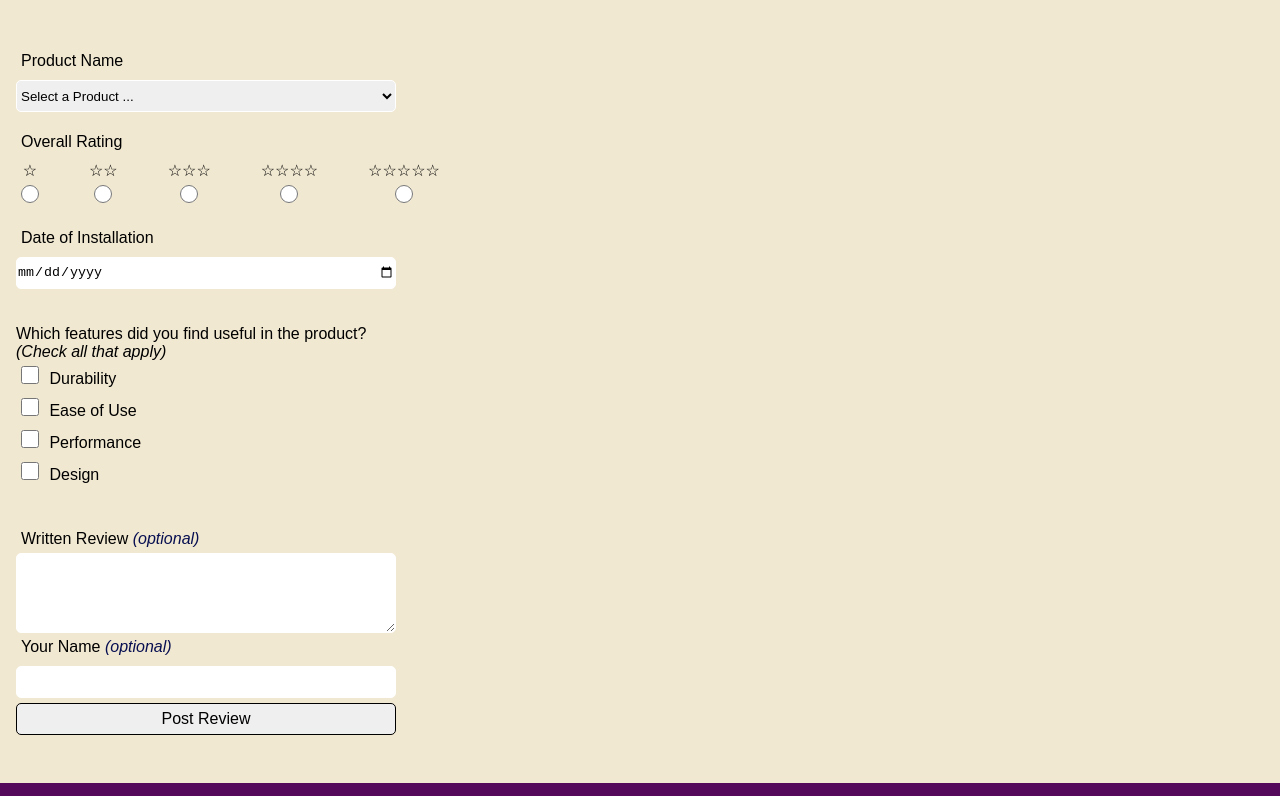
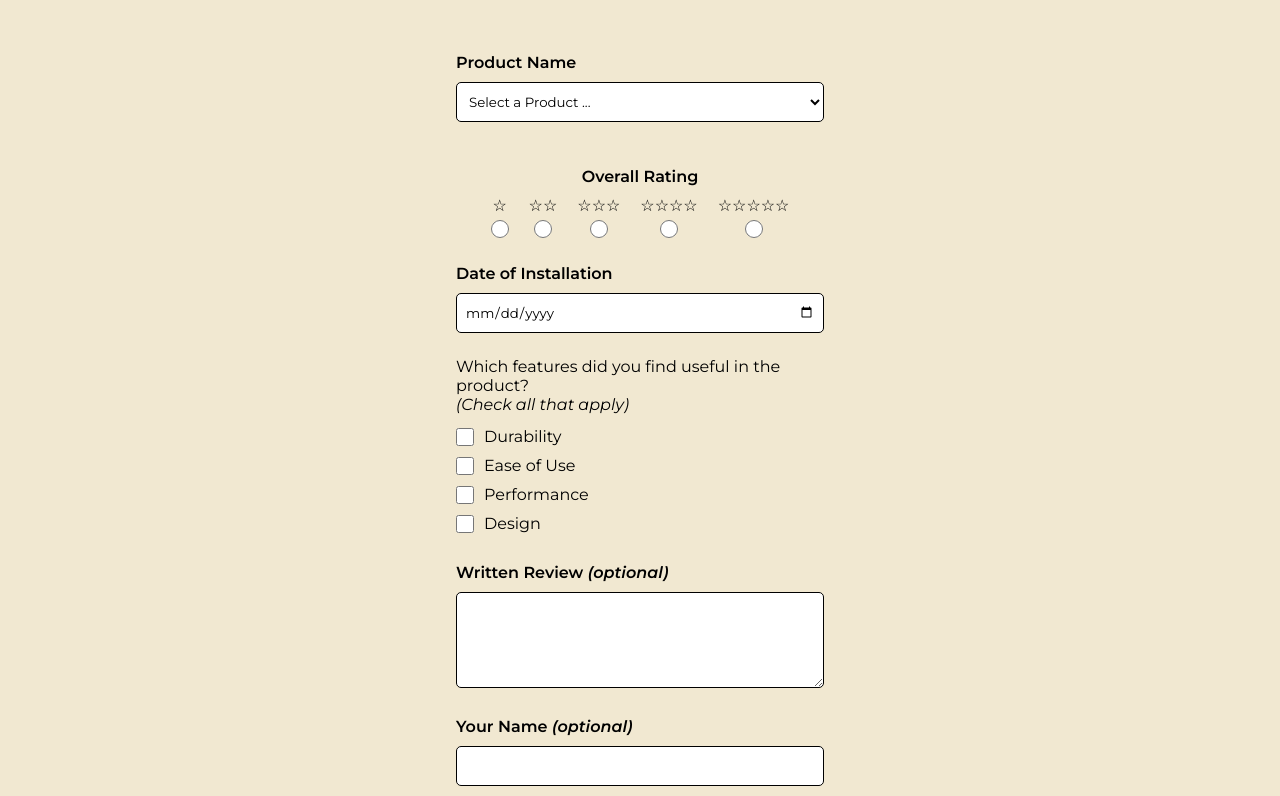
Before and after one commit to jsr7k-dotcom/wdd131, a plain HTML site: page form.html in a window 1280 px wide. Shown: the part 70-866 px from the top of the page. Drawn offline with Linux system fonts and the light colour scheme.

Commit message:
Fixed Styles

```diff
--- a/form.html
+++ b/form.html
@@ -11,9 +11,9 @@
     <link rel="stylesheet" href="styles/form-mobile.css">
     <script src="scripts/form.js" defer></script>
 
-    <link rel="preconnect" href="https://fonts.googleapis.com">
-    <link rel="preconnect" href="https://fonts.gstatic.com" crossorigin>
-    <link href="https://fonts.googleapis.com/css2?family=Roboto:ital,wght@0,100..900;1,100..900&display=swap" rel="stylesheet">
+<link rel="preconnect" href="https://fonts.googleapis.com">
+<link rel="preconnect" href="https://fonts.gstatic.com" crossorigin>
+<link href="https://fonts.googleapis.com/css2?family=Montserrat:ital,wght@0,100..900;1,100..900&family=Roboto:ital,wght@0,100..900;1,100..900&display=swap" rel="stylesheet">
 </head>
 
 <body>
--- a/styles/form.css
+++ b/styles/form.css
@@ -1,10 +1,9 @@
 :root {
-    --primary-color: #f3f3f3; /* Vanilla */
-    --secondary-color: #54095b; /* Rose Taupe - Morado Oscuro */
-    --accent1-color: #000000; /* Cowhide Cocoa */
-    --accent2-color: #f1e8d1fa;
-    --heading-font: "Playfair Display", serif;
-    --body-font: "Source Sans 3", sans-serif;
+    --primary-color: #000000;      /* Black */
+    --secondary-color: #daa520;    /* Goldenrod */
+    --background-color: #f1e8d1fa; /* Cream/Beige */
+    --heading-font: "Roboto", sans-serif;
+    --body-font: "Montserrat", sans-serif;
 }
 
 * {
@@ -13,155 +12,162 @@
     box-sizing: border-box;
 }
 
+html, body {
+    height: 100vh;
+}
 
-/*--------------HEADER----------------*/
+body {
+    background-color: var(--background-color);
+    color: var(--primary-color);
+    font-family: var(--body-font);
+    display: flex;
+    flex-direction: column;
+}
+
+main {
+    flex: 1;
+    display: flex;
+    flex-direction: column;
+    align-items: center;
+}
+
 header {
     background-color: var(--secondary-color);
     color: var(--primary-color);
     padding: 1rem;
     text-align: center;
     font-family: var(--heading-font);
+    width: 100%;
 }
 
-body {
-    background-color: var(--accent2-color);
-}
-
-/*--------------FORM SECTION----------------*/
 .wf1 {
     margin: 2rem 0;
     padding: 1rem;
+    width: 100%;
+    max-width: 400px;
 }
 
 .wf1 label {
     display: block;
-    padding: 5px;
+    padding: 5px 0;
     font-family: var(--body-font);
     font-size: 1rem;
+    color: var(--primary-color);
+    font-weight: 600;
+}
+
+label i {
+    color: var(--primary-color);
 }
 
 .wf1 select,
 .wf1 input[type="text"],
 .wf1 input[type="date"],
-.wf1 input[type="textarea"],
-.wf1 input[type="submit"] {
+.wf1 textarea {
+    display: block;
+    width: 100%;
     margin-top: 5px;
+    margin-bottom: 1.5rem;
+    padding: 0.5rem;
+
+    border: 1px solid var(--primary-color);
+    border-radius: 5px;
+    background-color: #ffffff;
+    font-family: var(--body-font);
 }
 
-label i {
-    color: #070f51;
+.wf1 select,
+.wf1 input[type="text"],
+.wf1 input[type="date"] {
+    height: 2.5rem;
 }
 
-
-/*----------------SELECT------------------*/
-.wf1 select {
-    display: block;
-    height: 2rem;
-    width: 100%;
-    max-width: 380px;
-    border: solid 1px #ffffff;
-    border-radius: 5px;
+.wf1 textarea {
+    height: 6rem;
+    resize: vertical;
 }
 
-/*----------------RADIO------------------*/
-
 .stars {
-    padding: 1rem 0 1rem 0;
+    padding: 1rem 0;
+    text-align: center;
 }
 
 #radio {
     display: flex;
-    gap: 40px;
+    justify-content: center;
+    gap: 20px;
 }
 
 #radio label {
     display: flex;
     flex-direction: column;
     align-items: center;
+    font-weight: normal;
 }
 
 input[type="radio"] {
     display: block;
-    accent-color: #cdcdcd;
+    accent-color: var(--secondary-color);
     width: 18px;
     height: 18px;
     margin-top: 5px;
+    cursor: pointer;
 }
 
-
-/*----------------DATE------------------*/
-input[type="date"] {
-    display: block;
-    height: 2rem;
-    width: 100%;
-    max-width: 380px;
-    border: solid 1px #ffffff;
-    border-radius: 5px;
-}
-
-
-/*----------------CHECKBOX------------------*/
-
 #check {
-    font-family: Arial, sans-serif;
-    margin: 20px 0;
-    padding: 1rem 0 1rem 0;
+    font-family: var(--body-font);
+    margin: 10px 0 20px 0;
+    padding: 0;
 }
 
 #check div {
-    color: #000000;
+    color: var(--primary-color);
     font-size: 1rem;
-    font-style: oblique;
+    font-style: italic;
+    margin-bottom: 0.5rem;
 }
 
 #check label {
-    display: block;
+    display: flex;
+    align-items: center;
     font-size: 1rem;
+    font-weight: normal;
 }
 
 #check input[type="checkbox"] {
-    accent-color: #cdcdcd;
+    accent-color: var(--secondary-color);
     width: 18px;
     height: 18px;
-    margin-right: 6px;
+    margin-right: 10px;
+    cursor: pointer;
 }
 
-/*----------------TEXTAREA------------------*/
-.wf1 textarea {
+input[type="submit"] {
     display: block;
-    height: 5rem;
     width: 100%;
-    width: 380px;
-    border: solid 1px #ffffff;
+    height: 3rem;
+    margin-top: 1rem;
+
+    background-color: var(--primary-color);
+    color: var(--secondary-color);
+
+    border: none;
     border-radius: 5px;
+    font-size: 1.1rem;
+    font-family: var(--heading-font);
+    cursor: pointer;
+    transition: opacity 0.3s ease;
 }
 
-/*----------------TEXT------------------*/
-input[type="text"] {
-    display: block;
-    height: 2rem;
-    width: 100%;
-    max-width: 380px;
-    border: solid 1px #ffffff;
-    border-radius: 5px;
+input[type="submit"]:hover {
+    opacity: 0.9;
 }
 
-/*----------------BUTTON------------------*/
-input[type="submit"] {
-    display: block;
-    height: 2rem;
-    width: 100%;
-    max-width: 380px;
-    border: solid 1px #000000;
-    border-radius: 5px;
-    font-size: 1rem;
-}
-
-/*--------------FOOTER----------------*/
 footer {
     background-color: var(--secondary-color);
     color: var(--primary-color);
     text-align: center;
+    padding: 1rem;
+    width: 100%;
     font-family: var(--body-font);
-    padding: 1rem;
 }
--- a/styles/review.css
+++ b/styles/review.css
@@ -1,20 +1,19 @@
 :root {
-    --primary-color: #f3f3f3; /* Vanilla */
-    --secondary-color: #54095b; /* Rose Taupe - Morado Oscuro */
-    --accent1-color: #000000; /* Cowhide Cocoa */
-    --accent2-color: #f1e8d1fa;
-    --heading-font: "Playfair Display", serif;
-    --body-font: "Source Sans 3", sans-serif;
+    --primary-color: #000000;
+    --secondary-color: #daa520;
+    --background-color: #f1e8d1fa;
+    --heading-font: "Roboto", sans-serif;
+    --body-font: "Montserrat", sans-serif;
 }
 
 * {
+    box-sizing: border-box;
     margin: 0;
     padding: 0;
-    box-sizing: border-box;
 }
 
 html, body {
-    height: 100%;
+    height: 100vh;
 }
 
 body {
@@ -26,22 +25,19 @@ main {
     flex: 1;
 }
 
-/*--------------HEADER----------------*/
 header {
     background-color: var(--secondary-color);
     color: var(--primary-color);
     padding: 1rem;
     text-align: center;
-    font-family: var(--heading-font);
 }
 
 body {
-    background-color: var(--accent2-color);
+    background-color: var(--background-color);
 }
 
 h2 {
-    font-family: var(--heading-font);
-    color: #54095b;
+    color: var(--primary-color);
     text-align: center;
     padding: 2rem;
 }
@@ -51,11 +47,9 @@ p {
     text-align: center;
     font-size: 1rem;
 }
-/*--------------FOOTER----------------*/
 footer {
     background-color: var(--secondary-color);
     color: var(--primary-color);
     text-align: center;
-    font-family: var(--body-font);
     padding: 1rem;
 }
```
Also changed, not shown: review.html (+3 -3 lines).
